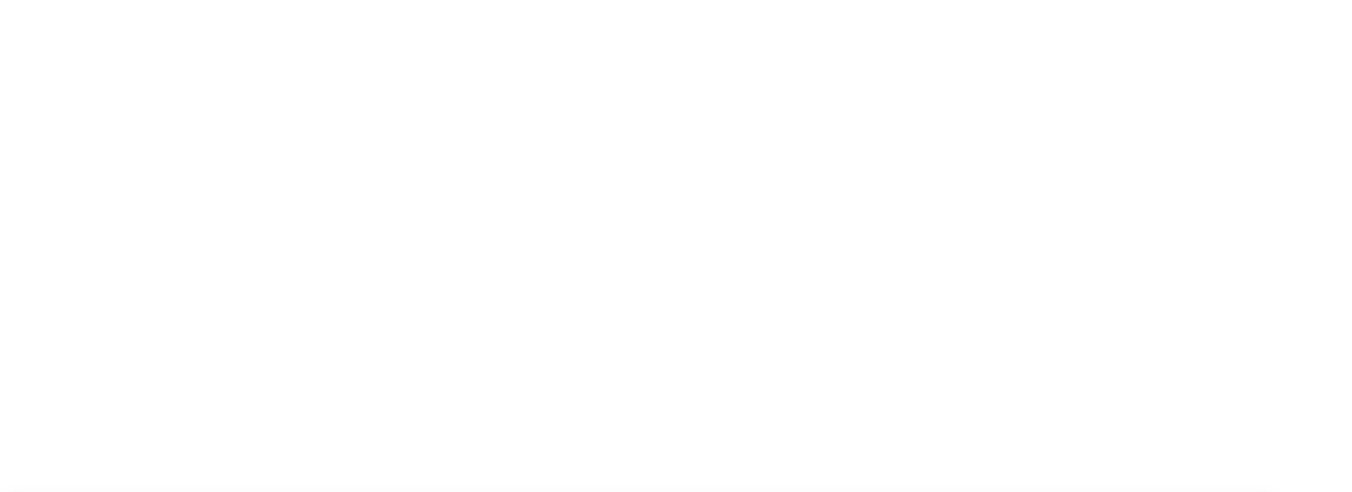
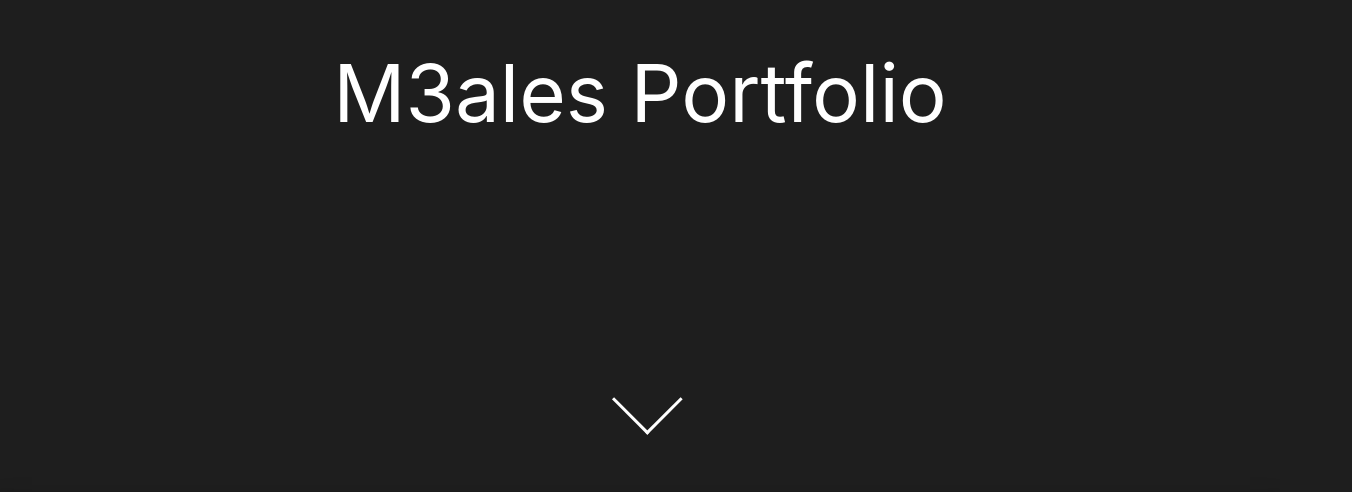
Before and after one commit to M3ales/m3ales-app, a Next.js app: page / in a window 1280 px wide. Shown: the part 308-800 px from the top of the page, 1352 px wide, since content can reach past the window. Built offline with nearby package versions, Linux system fonts and the light colour scheme.

Commit message:
Add tailwind

```diff
--- a/package.json
+++ b/package.json
@@ -37,6 +37,7 @@
     "@types/react": "^17.0.1",
     "@typescript-eslint/eslint-plugin": "^4.14.2",
     "@typescript-eslint/parser": "^4.14.2",
+    "autoprefixer": "^10.2.5",
     "babel-jest": "^26.6.3",
     "eslint": "^7.19.0",
     "eslint-config-prettier": "^7.2.0",
@@ -46,7 +47,9 @@
     "jest": "^26.6.3",
     "jest-watch-typeahead": "^0.6.1",
     "lint-staged": "^10.0.10",
+    "postcss": "^8.2.9",
     "prettier": "^2.0.2",
+    "tailwindcss": "^2.1.1",
     "typescript": "^4.1.3"
   }
 }
--- /dev/null
+++ b/postcss.config.js
@@ -0,0 +1,6 @@
+module.exports = {
+    plugins: {
+      tailwindcss: {},
+      autoprefixer: {},
+    },
+  }
--- /dev/null
+++ b/src/pages/_app.js
@@ -0,0 +1,7 @@
+import '../styles/globals.css'
+
+function MyApp({ Component, pageProps }) {
+  return <Component {...pageProps} />
+}
+
+export default MyApp
--- /dev/null
+++ b/src/styles/globals.css
@@ -0,0 +1,12 @@
+html,
+body {
+    padding: 0;
+    margin: 0;
+    font-family: -apple-system, BlinkMacSystemFont, Segoe UI, Roboto, Oxygen,
+    Ubuntu, Cantarell, Fira Sans, Droid Sans, Helvetica Neue, sans-serif;
+    background-color: #1e1e1e;
+}
+
+* {
+    box-sizing: border-box;
+}
--- /dev/null
+++ b/src/styles/tailwind.css
@@ -0,0 +1,3 @@
+@tailwind base;
+@tailwind components;
+@tailwind utilities;
```
Also changed, not shown: tailwind.config.js (added, +12 -0 lines), 1 other file (tests, documents, lock files or other folders).
